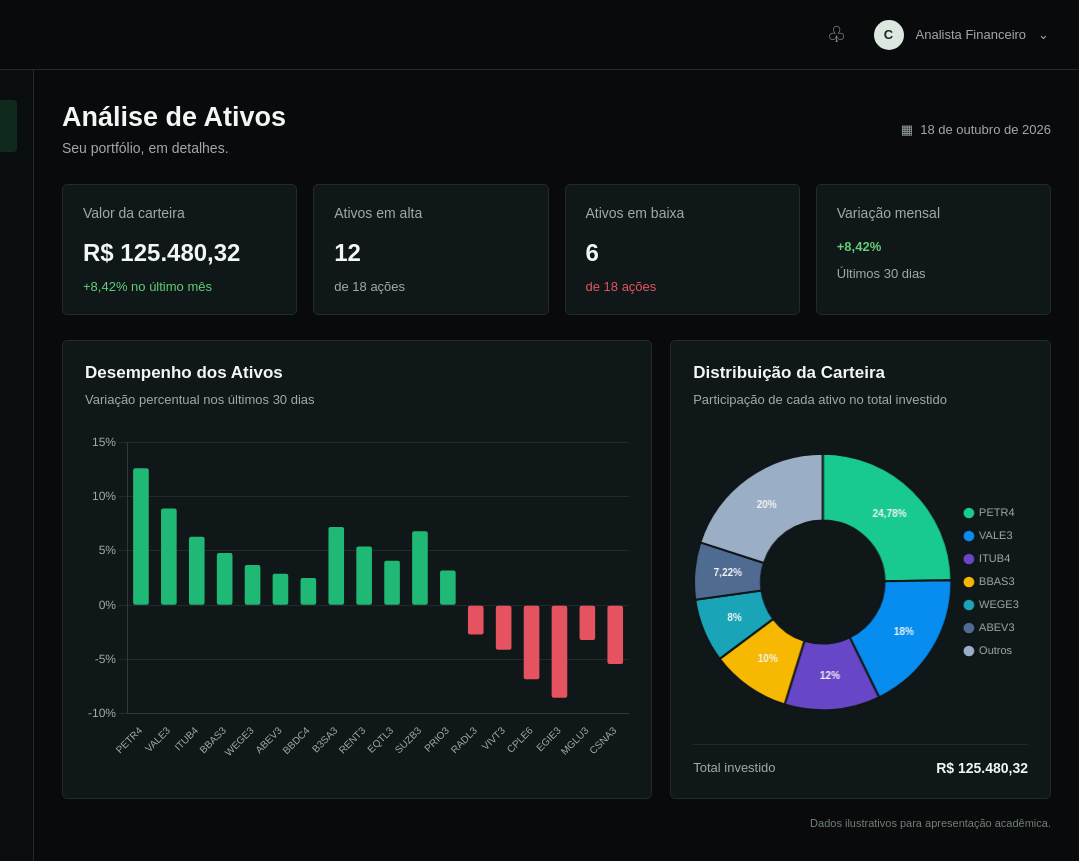
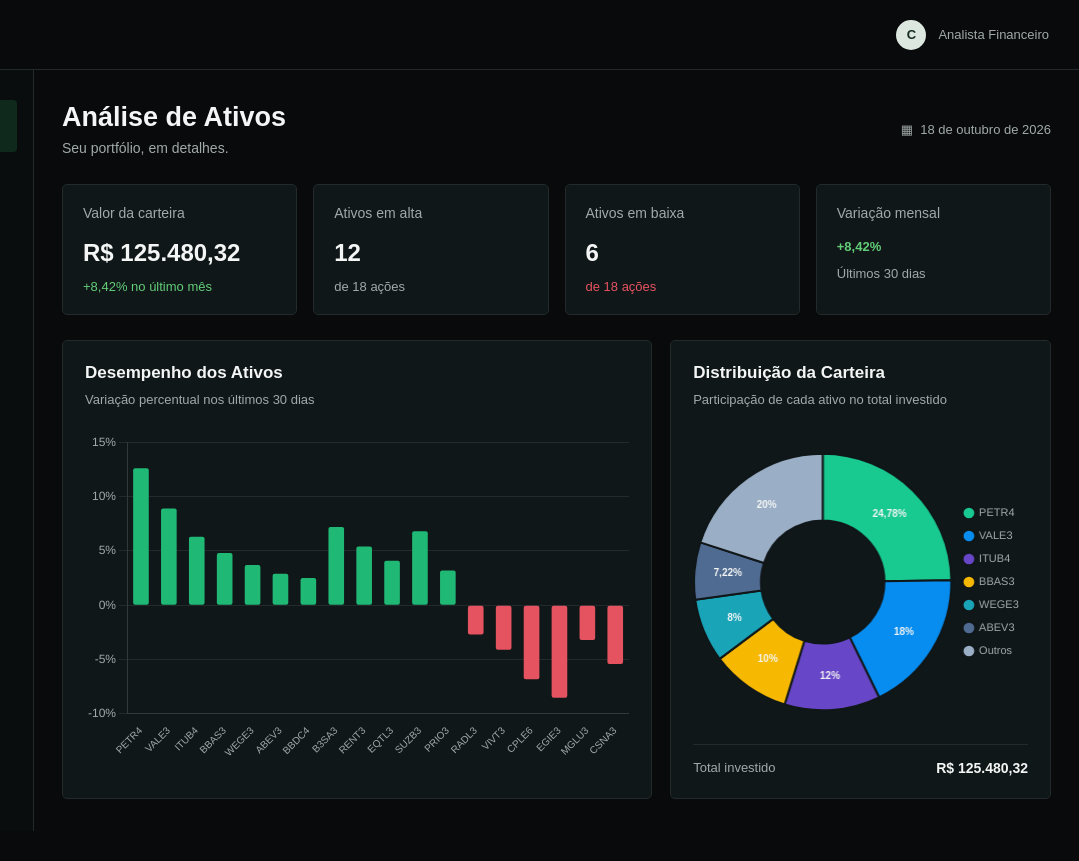
Before and after one commit to ScoreInvest/Score-invest-site, a website: page public/dashboard.html in a window 1280 px wide. Shown: the full height of the page, 201-1280 px from the left. After the commit the page ends 831 px from the top, so only its background shows below. Drawn offline with nearby package versions, Linux system fonts and the light colour scheme.

Commit message:
Ajustando detalhes da dash

```diff
--- a/public/dashboard.html
+++ b/public/dashboard.html
@@ -1,4 +1,3 @@
-
 <!DOCTYPE html>
 <html lang="pt-br">
 
@@ -23,10 +22,8 @@
         </div>
 
         <div class="usuario">
-            <span class="notificacao">♧</span>
             <div class="perfil-icone">C</div>
             <span>Analista Financeiro</span>
-            <span>⌄</span>
         </div>
 
     </header>
@@ -138,11 +135,6 @@
                 </div>
 
             </section>
-
-            <p class="rodape">
-                Dados ilustrativos para apresentação acadêmica.
-            </p>
-
         </main>
 
     </div>
```
